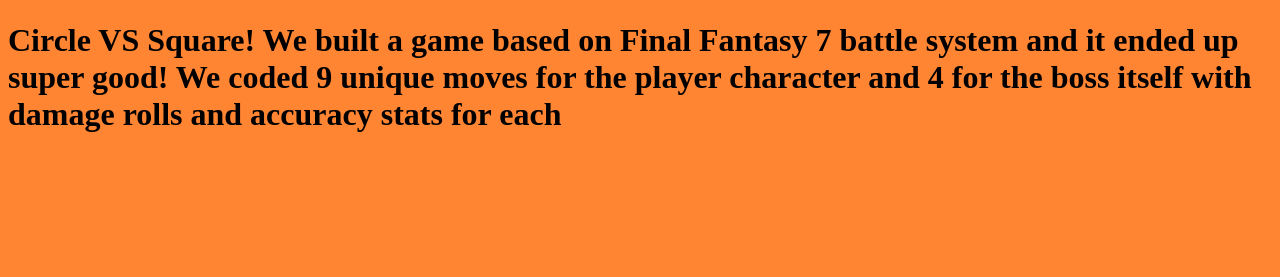
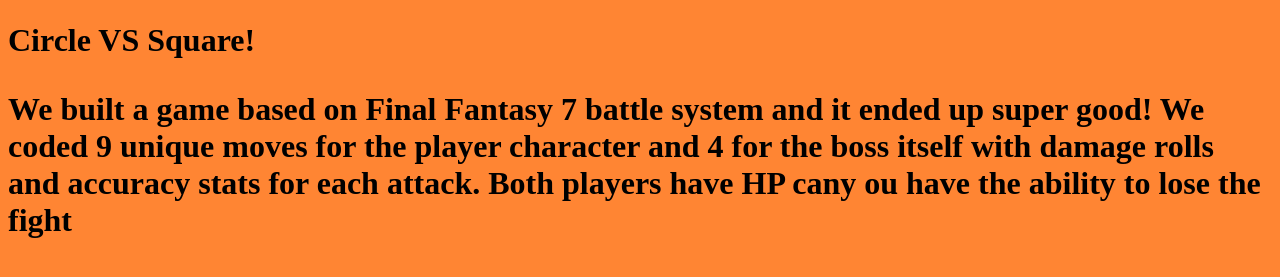
Before and after one commit to AlexBoyce9/compsci, a plain HTML site: page portfolio.html in a window 1280 px wide. Shown: the part 125-402 px from the top of the page. Drawn offline with Linux system fonts and the light colour scheme.

Commit message:
Update portfolio.html

```diff
--- a/portfolio.html
+++ b/portfolio.html
@@ -12,5 +12,10 @@
     <img src="images/portfolio.jpg" height="250">
     <br>
     <h1>   Circle VS Square!
-	  </body> We built a game based on Final Fantasy 7 battle system and it ended up super good! We coded 9 unique moves for the player character and 4 for the boss itself with damage rolls and accuracy stats for each
+    <br>
+    <ing src = "images/Circle_vs_Square.JPG>
+    <br>
+    <p> We built a game based on Final Fantasy 7 battle system and it ended up super good! We coded 9 unique moves for the player character and 4 for the boss itself with damage rolls and accuracy stats for each attack. Both players have HP cany ou have the ability to lose the fight
+		</center>
+	  </body>
 	</html>
```
